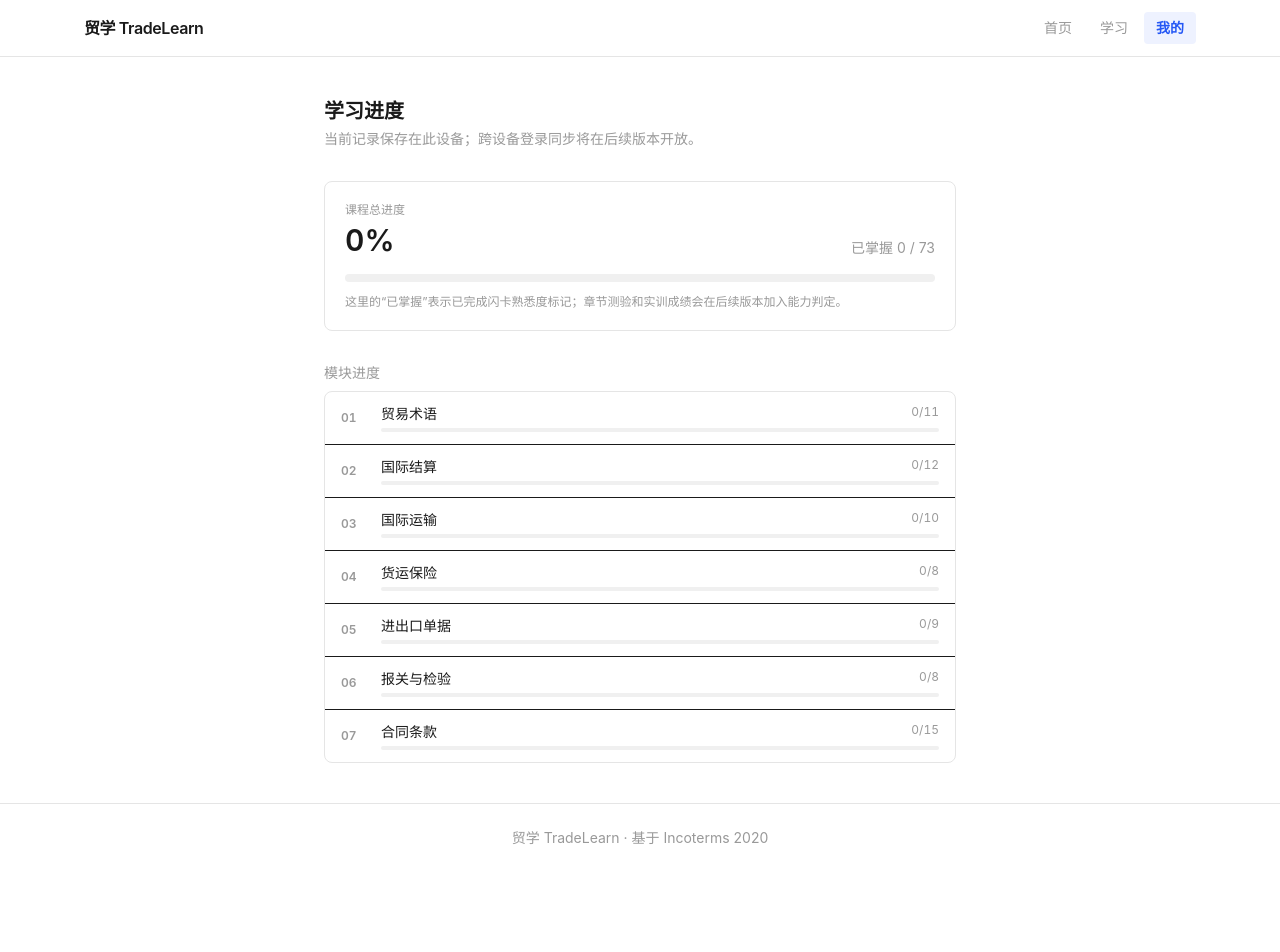
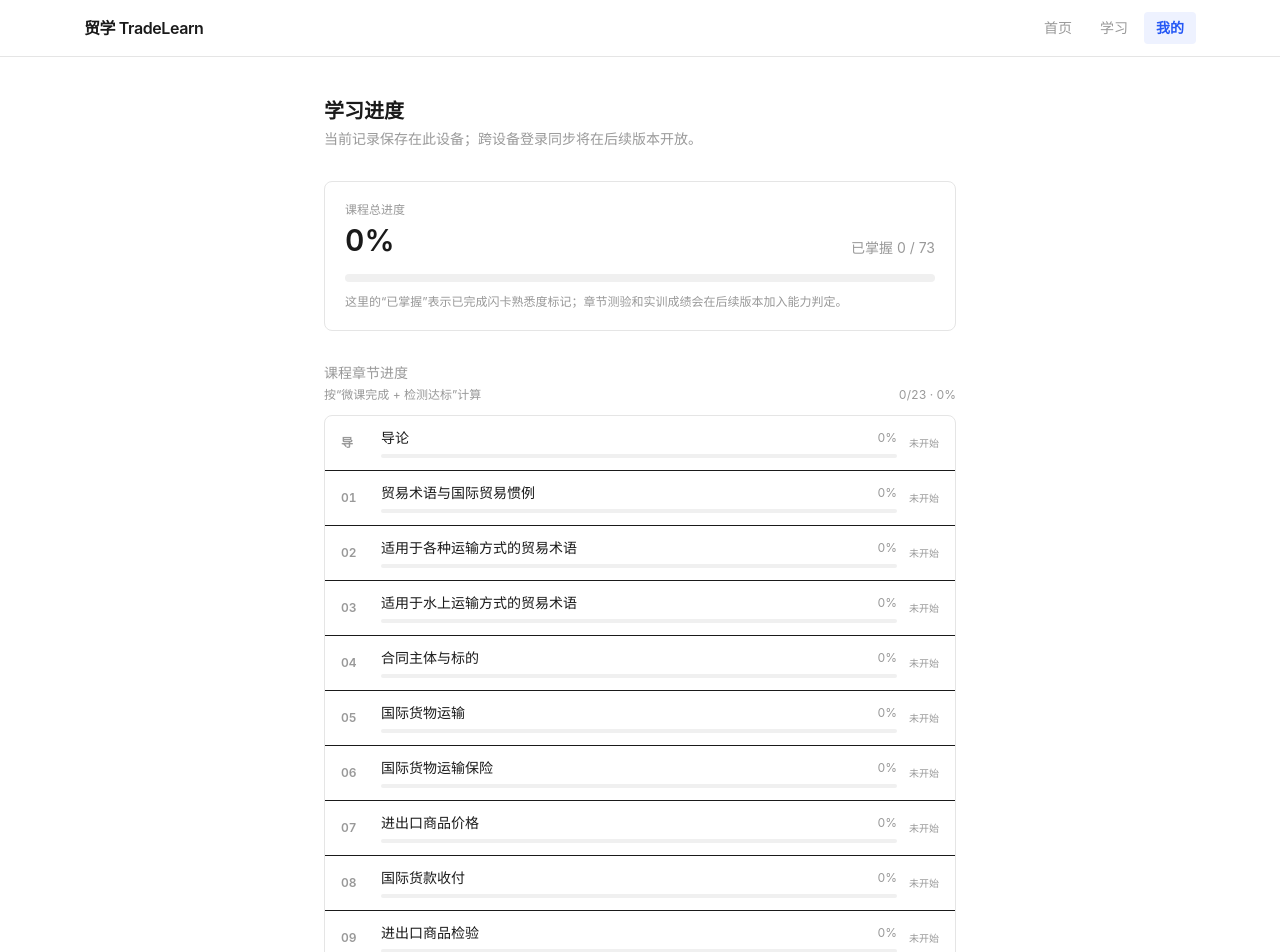
Before and after one commit to fjt926849-design/tradelearn, a Next.js app: page /progress in a window 1280 px wide. Shown: the top 952 px of the page. Before the commit the page ends 872 px from the top, so only its background shows below. Built offline with nearby package versions, Linux system fonts and the light colour scheme; no server answers.

Commit message:
feat: show chapter progress in learning dashboard

```diff
--- a/app/progress/page.tsx
+++ b/app/progress/page.tsx
@@ -4,9 +4,20 @@ import Link from "next/link";
 import Header from "@/components/layout/Header";
 import Footer from "@/components/layout/Footer";
 import { useProgressAggregator } from "@/hooks/useProgressAggregator";
+import { useCurriculumProgress } from "@/hooks/useCurriculumProgress";
+import { curriculumChapters } from "@/data/curriculum";
+
+const CHAPTER_STATUS_META = {
+  new: { label: "未开始", tone: "var(--color-text-muted)" },
+  learning: { label: "进行中", tone: "var(--color-accent)" },
+  completed: { label: "已完成", tone: "var(--color-status-mastered)" },
+} as const;
 
 export default function ProgressPage() {
   const { aggregated, modules } = useProgressAggregator();
+  const { chapterProgress, currentChapter, completedCount, totalStudySeconds } = useCurriculumProgress();
+  const chapterTotal = curriculumChapters.length;
+  const chapterPercent = Math.round((completedCount / chapterTotal) * 100);
 
   return (
     <>
@@ -38,6 +49,33 @@ export default function ProgressPage() {
         </section>
 
         <section>
+          <div className="flex items-end justify-between gap-3">
+            <div>
+              <h2 className="text-sm font-medium" style={{ color: "var(--color-text-muted)" }}>课程章节进度</h2>
+              <p className="mt-1 text-xs" style={{ color: "var(--color-text-muted)" }}>按“微课完成 + 检测达标”计算</p>
+            </div>
+            <span className="text-xs tabular-nums" style={{ color: "var(--color-text-muted)" }}>{completedCount}/{chapterTotal} · {chapterPercent}%</span>
+          </div>
+          <div className="mt-3 border rounded-lg divide-y" style={{ borderColor: "var(--color-border)" }}>
+            {curriculumChapters.map((chapter) => {
+              const progress = chapterProgress[chapter.id];
+              const meta = CHAPTER_STATUS_META[progress?.status ?? "new"];
+              return (
+                <Link key={chapter.id} href={`/knowledge-map/chapter/${chapter.id}`} className="flex items-center gap-3 px-4 py-3 hover:bg-gray-50 transition-colors">
+                  <span className="w-7 text-xs font-semibold tabular-nums" style={{ color: "var(--color-text-muted)" }}>{chapter.number === "导论" ? "导" : chapter.number}</span>
+                  <div className="min-w-0 flex-1">
+                    <div className="flex items-center justify-between gap-3 text-sm"><span className="truncate">{chapter.title}</span><span className="shrink-0 text-xs tabular-nums" style={{ color: progress?.progress === 100 ? "var(--color-status-mastered)" : "var(--color-text-muted)" }}>{progress?.progress ?? 0}%</span></div>
+                    <div className="mt-1.5 h-1 rounded-full" style={{ background: "var(--color-border-light)" }}><div className="h-full rounded-full" style={{ width: `${progress?.progress ?? 0}%`, background: progress?.progress === 100 ? "var(--color-status-mastered)" : "var(--color-accent)" }} /></div>
+                  </div>
+                  <span className="shrink-0 text-[10px]" style={{ color: meta.tone }}>{meta.label}</span>
+                </Link>
+              );
+            })}
+          </div>
+          <p className="mt-2 text-xs" style={{ color: "var(--color-text-muted)" }}>当前章节：{currentChapter?.number} {currentChapter?.title} · 累计学习 {Math.round(totalStudySeconds / 60)} 分钟</p>
+        </section>
+
+        <section>
           <h2 className="text-sm font-medium" style={{ color: "var(--color-text-muted)" }}>模块进度</h2>
           <div className="mt-2 border rounded-lg divide-y" style={{ borderColor: "var(--color-border)" }}>
             {modules.map((module) => (
--- a/components/layout/Header.tsx
+++ b/components/layout/Header.tsx
@@ -31,6 +31,8 @@ export default function Header() {
             const active =
               l.href === "/"
                 ? pathname === "/"
+                : l.href === "/knowledge-map"
+                  ? pathname.startsWith("/knowledge-map") || pathname.startsWith("/practice") || pathname.startsWith("/flashcards")
                 : pathname.startsWith(l.href);
             return (
               <Link
```
